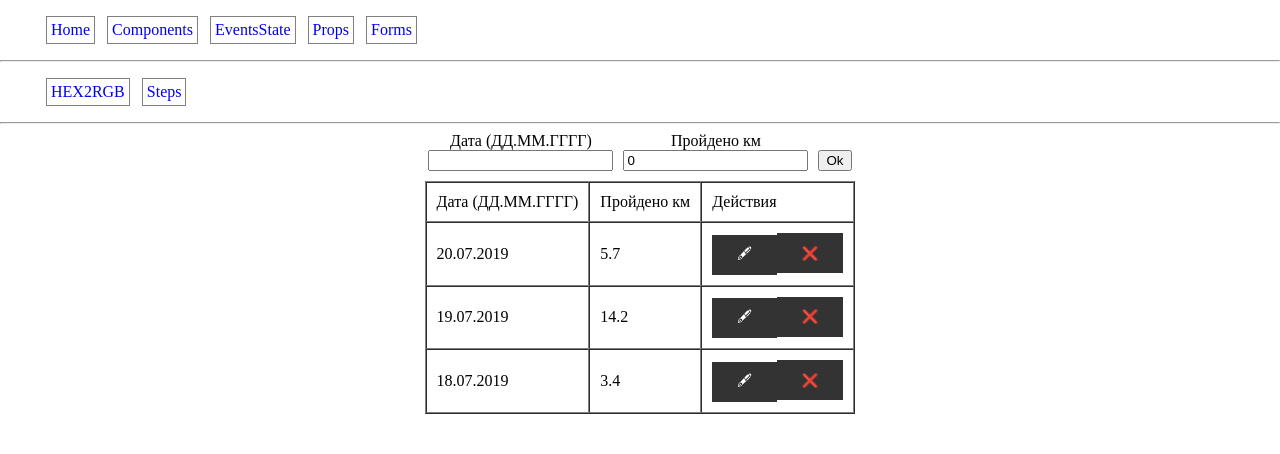
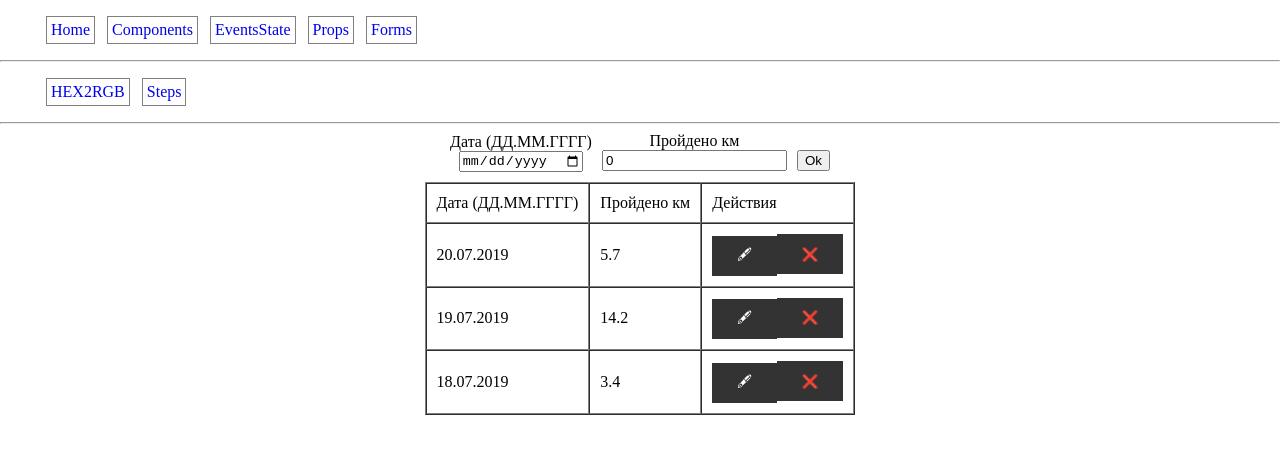
Before and after one commit to METALmasterKS/netology-react-homeworks, a React (Create React App) app: page /forms/steps in a window 1280 px wide. Shown: the top 454 px of the page. Built offline with nearby package versions, Linux system fonts and the light colour scheme; a web font is replaced by a local one.

Commit message:
Fix steps

```diff
--- /dev/null
+++ b/src/components/Forms/Steps/Form/index.js
@@ -0,0 +1,17 @@
+import React  from "react";
+
+const Form = ({form, submit, change}) => {
+  return <form onSubmit={submit}>
+    <label style={{display: "inline-block", margin: "0 10px 10px 0"}}>
+      Дата (ДД.ММ.ГГГГ) <br/>
+      <input type="date" name="date" value={form.date} onChange={change} required="true"/>
+    </label>
+    <label style={{display: "inline-block"}}>
+      Пройдено км <br/>
+      <input type="number" pattern="dd.mm.yyyy" name="distance" value={form.distance} onChange={change}/>
+    </label>
+    <input style={{marginLeft: "10px"}} type="submit" value="Ok"/>
+  </form>
+}
+
+export default Form;
--- /dev/null
+++ b/src/components/Forms/Steps/Table/index.js
@@ -0,0 +1,29 @@
+import React  from "react";
+import moment from "moment";
+
+const Table = ({data, delHandle, editHandle}) => {
+  const fmt = "DD.MM.YYYY"
+  return <table border="1" cellPadding={10} cellSpacing={0}>
+    <thead>
+    <tr>
+      <td>Дата (ДД.ММ.ГГГГ)</td>
+      <td>Пройдено км</td>
+      <td>Действия</td>
+    </tr>
+    </thead>
+    <tbody>
+    {Object.keys(data).map((date) => {
+      return <tr key={date}>
+        <td>{moment(date).format(fmt)}</td>
+        <td>{data[date]}</td>
+        <td>
+          <button onClick={() => editHandle(date)}>&#128395;</button>
+          <button onClick={(e) => delHandle(date,e)}>❌</button>
+        </td>
+      </tr>
+    })}
+    </tbody>
+  </table>
+}
+
+export default Table;
--- a/src/components/Forms/Steps/index.js
+++ b/src/components/Forms/Steps/index.js
@@ -1,44 +1,8 @@
 import React, { useState } from "react";
 import moment from "moment";
 
-const Form = ({form, submit, change}) => {
-  return <form onSubmit={submit}>
-    <label style={{display: "inline-block", margin: "0 10px 10px 0"}}>
-      Дата (ДД.ММ.ГГГГ) <br/>
-      <input type="text" name="date" value={form.date} onChange={change}/>
-    </label>
-    <label style={{display: "inline-block"}}>
-      Пройдено км <br/>
-      <input type="text" name="distance" value={form.distance} onChange={change}/>
-    </label>
-    <input style={{marginLeft: "10px"}} type="submit" value="Ok"/>
-  </form>
-}
-
-const Table = ({data, delHandle, editHandle}) => {
-  return <table border="1" cellPadding={10} cellSpacing={0}>
-    <thead>
-    <tr>
-      <td>Дата (ДД.ММ.ГГГГ)</td>
-      <td>Пройдено км</td>
-      <td>Действия</td>
-    </tr>
-    </thead>
-    <tbody>
-    {Object.keys(data).map((date) => {
-      return <tr key={date}>
-        <td>{date}</td>
-        <td>{data[date]}</td>
-        <td>
-          <button onClick={() => editHandle(date)}>&#128395;</button>
-          <button onClick={(e) => delHandle(date,e)}>❌</button>
-        </td>
-      </tr>
-    })}
-    </tbody>
-  </table>
-}
-
+import Form from "./Form";
+import Table from "./Table";
 
 const Steps = () => {
   const defForm = {
@@ -46,12 +10,12 @@ const Steps = () => {
     distance: 0,
     mode: "add",
   }
-  const fmt = "DD.MM.YYYY"
+
   const [form, setForm] = useState(defForm)
   const [data, setData] = useState({
-    "20.07.2019": 5.7,
-    "19.07.2019": 14.2,
-    "18.07.2019": 3.4,
+    "2019-07-20": 5.7,
+    "2019-07-19": 14.2,
+    "2019-07-18": 3.4,
   })
 
   const handleChange = (evt) => {
@@ -72,10 +36,10 @@ const Steps = () => {
     }
     let ordered = Object.keys(prevData)
       .sort((a, b) => {
-        if (moment(a, fmt).isBefore(moment(b, fmt), "day")) {
+        if (moment(a).isBefore(moment(b), "day")) {
           return 1
         }
-        if (moment(a, fmt).isAfter(moment(b, fmt), "day")) {
+        if (moment(a).isAfter(moment(b), "day")) {
           return -1
         }
         return 0
@@ -93,7 +57,9 @@ const Steps = () => {
     e.preventDefault()
     setData((prevData) => {
       delete prevData[date];
-      return prevData;
+      return {
+        ...prevData
+      };
     });
   }
 
```
